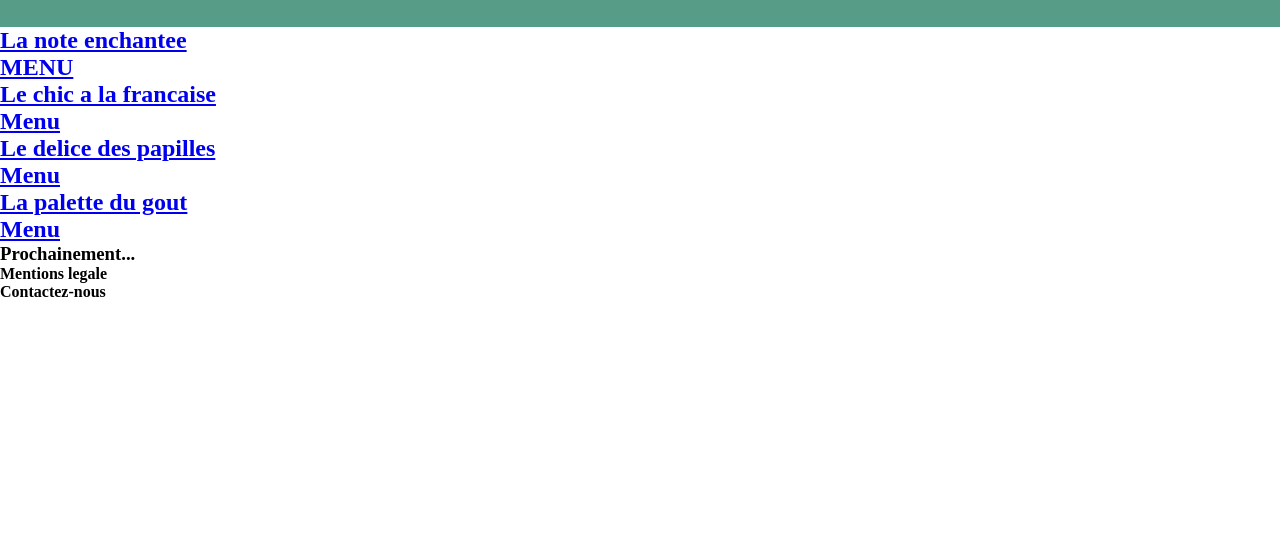
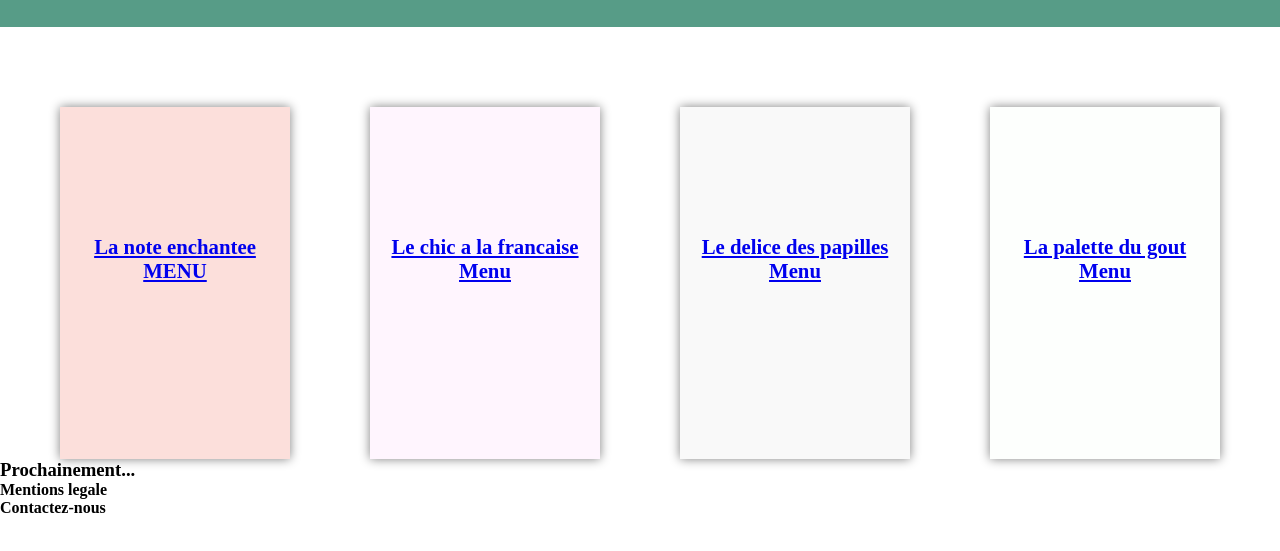
Before and after one commit to olivierconde/Ohmyfood, a website: page index.html in a window 1280 px wide. Shown: the part 101-652 px from the top of the page. Drawn offline with nearby package versions, Linux system fonts and the light colour scheme; files that its build step writes are made by us from their sources.

Commit message:
configuration corps de page index sass

```diff
--- a/sass/main.scss
+++ b/sass/main.scss
@@ -27,3 +27,45 @@ h1{
     font-size: 4rem;
     color: $color-textetitre;
 }
+
+/* corps de page*/
+
+main{
+    width: 1240px;
+    height: 100%;
+    margin: auto;
+    display: flex;
+    flex-direction: row;
+    justify-content: space-around;
+}
+
+a{
+    width: 30rem;
+    height: 22rem;
+    margin: 5rem 2.5rem 0rem 2.5rem;
+    box-shadow: 0px 0px 10px gray;
+
+}
+
+.lanote{
+    background-color: $color-lanoteenchantee;
+
+}
+
+.lechic{
+    background-color: $color-lechicfrancaise;
+}
+
+.ledelice{
+    background-color: $color-ledelice;
+}
+
+.lapalette{
+    background-color: $color-lapalette;
+}
+
+h2{
+    text-align: center;
+    padding-top: 8rem;
+    font-size: 1.3rem;
+}
```
